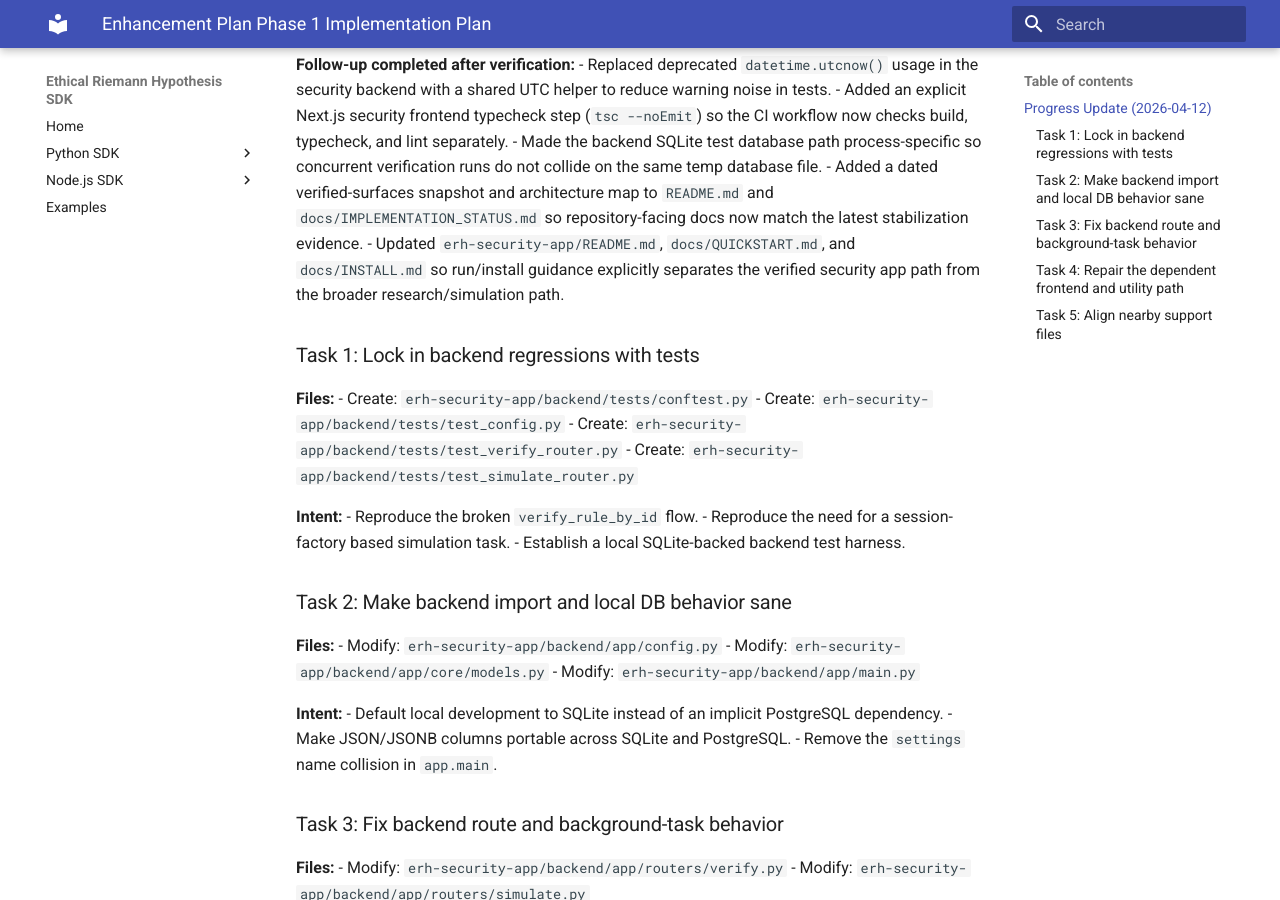
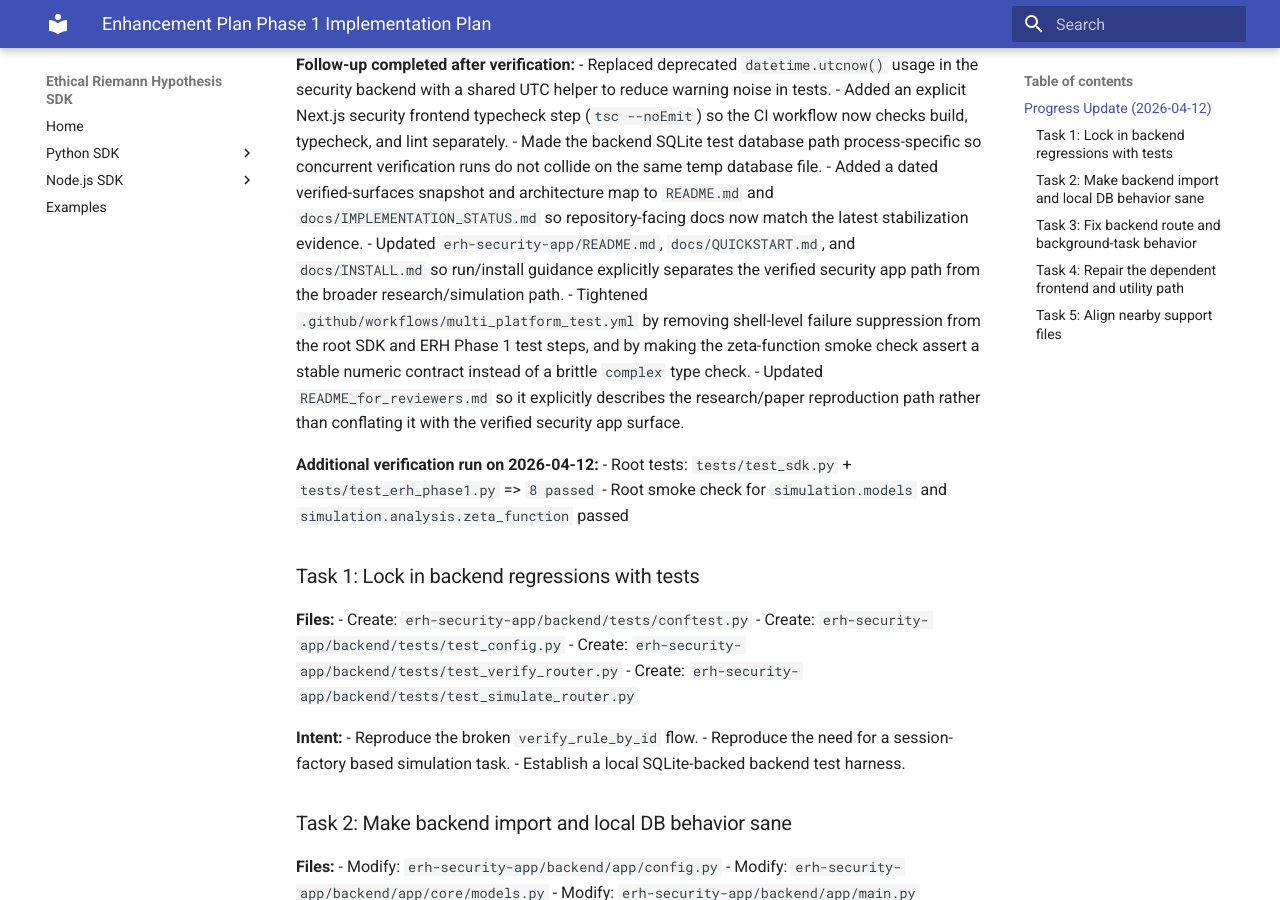
Before and after one commit to dennislee928/Ethic-Latex, an MkDocs documentation site: the page built from docs/plans/2026-04-11-enhancement-plan-phase1.md, in a window 1280 px wide and 900 px high, scrolled down 955 px. Built offline with MkDocs 1.6.1 and Material for MkDocs 9.7.7, drawn with Linux system fonts in a browser that asks for light colours.

Commit message:
Tighten CI tests and clarify reviewer scope
Remove shell-level failure suppression from root SDK and ERH Phase 1 pytest steps in .github/workflows/multi_platform_test.yml so failures fail the job. Harden the zeta-function smoke check to assert a numeric return (from numbers import Number) instead of a brittle complex-type check, and remove the previous continue-on-error. Add a Scope Note to README_for_reviewers.md that clarifies the repository split between the research/paper reproduction path and the verified security app. Update docs/ENHANCEMENT_PLAN.md and docs/plans/2026-04-11-enhancement-plan-phase1.md to record these CI and reviewer-readme changes and include recent verification results.

```diff
--- a/docs/plans/2026-04-11-enhancement-plan-phase1.md
+++ b/docs/plans/2026-04-11-enhancement-plan-phase1.md
@@ -35,6 +35,12 @@
 - Made the backend SQLite test database path process-specific so concurrent verification runs do not collide on the same temp database file.
 - Added a dated verified-surfaces snapshot and architecture map to `README.md` and `docs/IMPLEMENTATION_STATUS.md` so repository-facing docs now match the latest stabilization evidence.
 - Updated `erh-security-app/README.md`, `docs/QUICKSTART.md`, and `docs/INSTALL.md` so run/install guidance explicitly separates the verified security app path from the broader research/simulation path.
+- Tightened `.github/workflows/multi_platform_test.yml` by removing shell-level failure suppression from the root SDK and ERH Phase 1 test steps, and by making the zeta-function smoke check assert a stable numeric contract instead of a brittle `complex` type check.
+- Updated `README_for_reviewers.md` so it explicitly describes the research/paper reproduction path rather than conflating it with the verified security app surface.
+
+**Additional verification run on 2026-04-12:**
+- Root tests: `tests/test_sdk.py` + `tests/test_erh_phase1.py` => `8 passed`
+- Root smoke check for `simulation.models` and `simulation.analysis.zeta_function` passed
 
 ### Task 1: Lock in backend regressions with tests
 
```
Also changed, not shown: README_for_reviewers.md (+11 -0 lines), docs/ENHANCEMENT_PLAN.md (+2 -0 lines), 1 other file.
